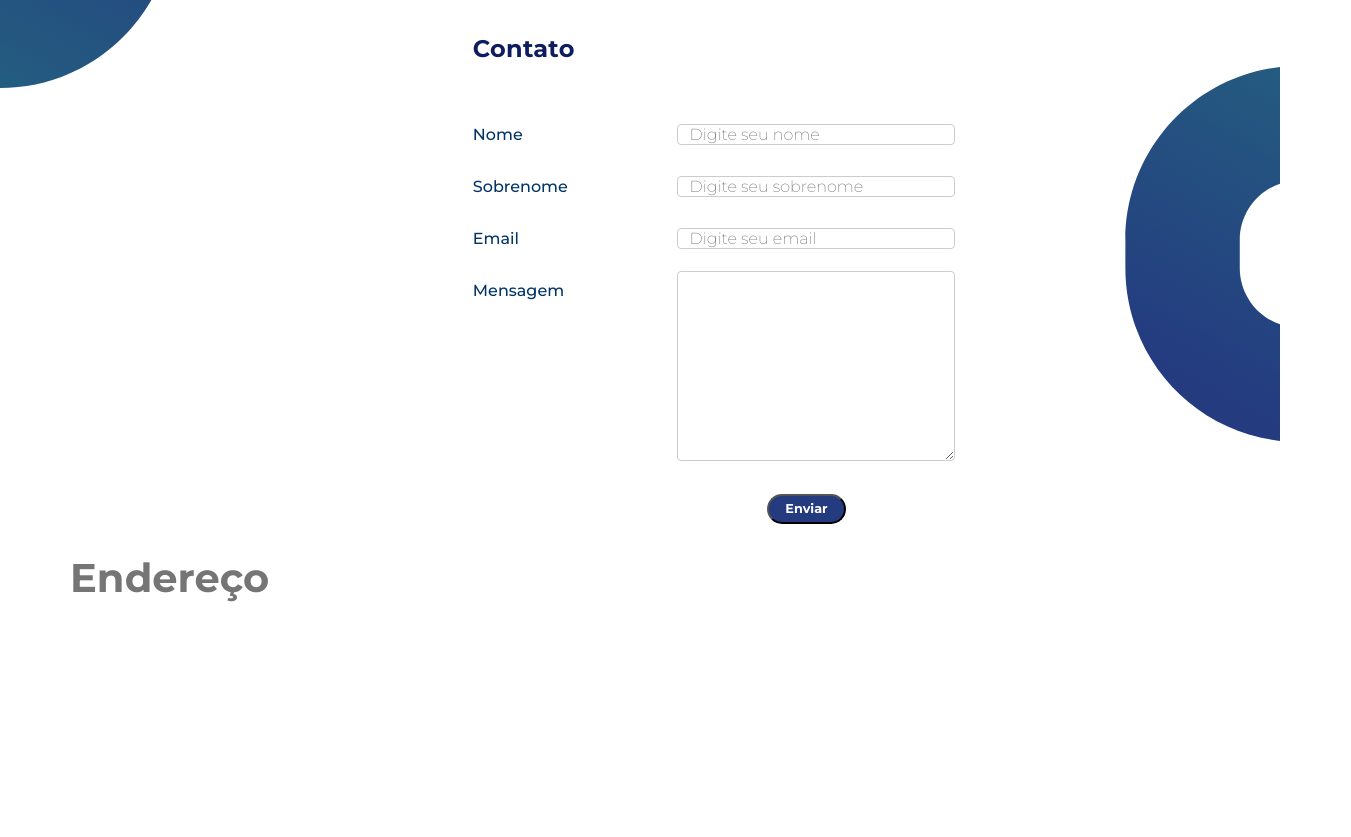
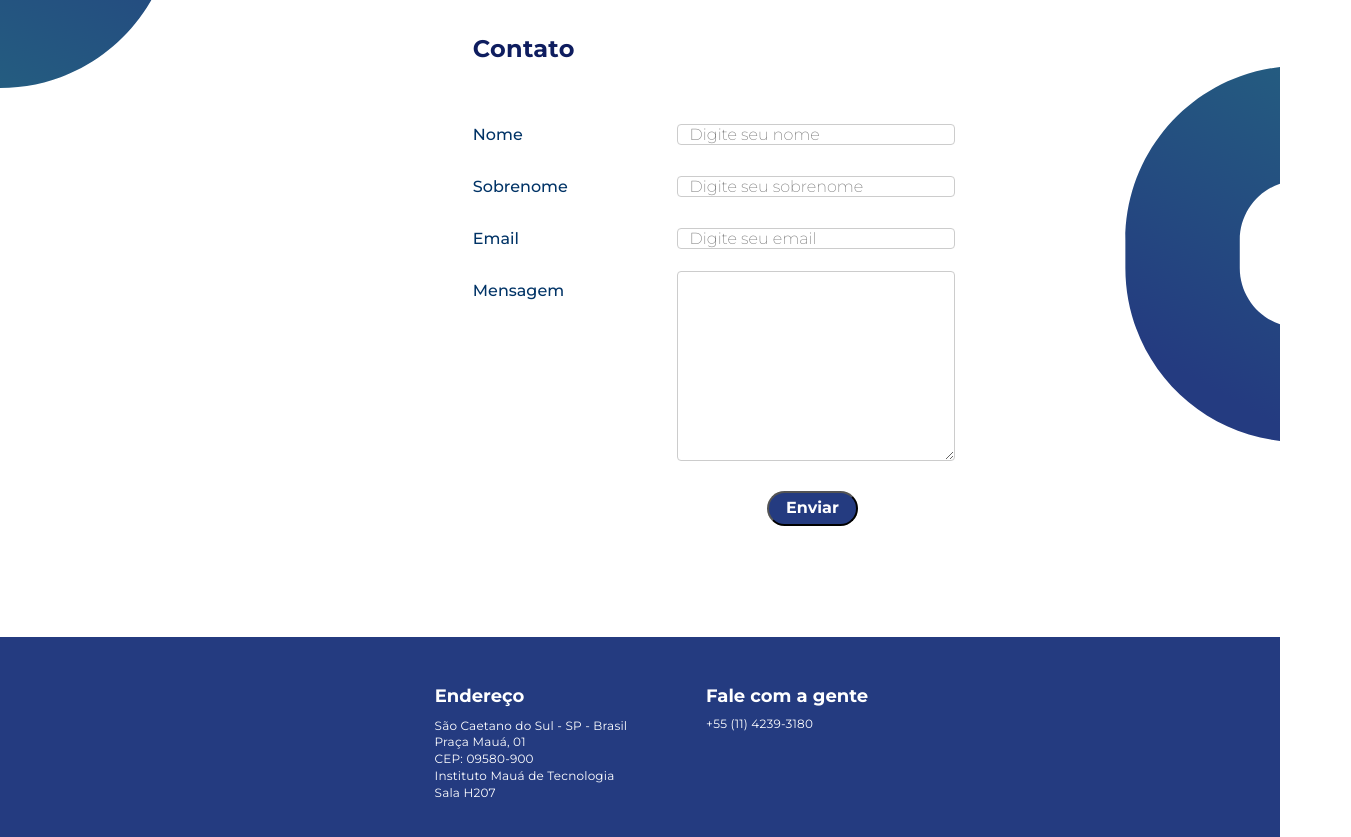
Before and after one commit to marcellobeer/site-mauajr, a plain HTML site: page index.html in a window 1280 px wide. Shown: the part 2974-3811 px from the top of the page, 1351 px wide, since content can reach past the window. Before the commit the page ends 3602 px from the top, so only its background shows below. Drawn offline with Linux system fonts and the light colour scheme.

Commit message:
criacao footer e ajustesna pagina

```diff
--- a/index.html
+++ b/index.html
@@ -201,6 +201,19 @@
                 </div>
             </section>
 
+            <!-- SECTION PARCEIROS -->
+            <!-- <section class="parceiros">
+                <h2> Parceiros </h2>
+
+                <ul>
+                    <li><a href="#">IMT</a></li>
+                    <li><a href="#">Brains DP</a></li>
+                    <li><a href="#">Cia de Talentos</a></li>
+                    <li><a href="#">Village Patentes</a></li>
+                </ul>
+
+            </section> -->
+
             <!-- SECTION FORMULARIO DE CONTATO -->
             <section class="contato">
                 <div class="col span-3-of-4">
@@ -259,10 +272,26 @@
         </section>
     </section>
 
-    <section class="footer">
+    <footer>
         <div class="row">
-            <h1>Endereço</h1>
+            <div class="col span-1-of-2">
+                <h1>Endereço</h1>
+                    <p>
+                        São Caetano do Sul - SP - Brasil <br>
+                        Praça Mauá, 01 <br>
+                        CEP: 09580-900 <br>
+                        Instituto Mauá de Tecnologia <br>
+                        Sala H207
+                    </p>
+            </div>
+
+            <div class="col span-1-of-2 footer-col-2">
+                    <h1>Fale com a gente</h1>
+                    <p>
+                        +55 (11) 4239-3180
+                    </p>
+            </div>
         </div>
-    </section>
+    </footer>
 </body>
 </html>
--- a/resources/css/style.css
+++ b/resources/css/style.css
@@ -10,7 +10,6 @@
 
 html {
     background-color: #fff;
-    color: #757575;
     font-family: 'Montserrat', 'Arial', sans-serif;
     font-size: 20px;
     font-weight: 200;
@@ -285,7 +284,6 @@ nav {
 
 .etapas-metodologia {
     height: 400px;
-    width: 878px;
 }
 
 .etapas-metodologia h1 {
@@ -439,7 +437,21 @@ nav {
     margin-left: -455px;
 }
 
- /* ----------------------------------------- */
+/* ----------------------------------------- */
+/* SECTION PARCEIROS*/
+/* ----------------------------------------- */
+
+/* .parceiros{
+    clear: both;
+}
+.parceiros h2{
+    font-size: 120%;
+    letter-spacing: 0.3px;
+    color: #0e1d5f;
+} */
+
+
+/* ----------------------------------------- */
 /* SECTION FORMULARIO DE CONTATO*/
 /* ----------------------------------------- */
 
@@ -450,6 +462,7 @@ nav {
     letter-spacing: normal;
     text-align: left;
     color: #003366;
+    margin-bottom: 140%;
 }
 .contato h1{
     font-size: 150%;
@@ -484,10 +497,10 @@ textarea{
 }
 
 input[type=submit]{
-    width: 20%;
-    height: 30px;
+    width: 23%;
+    height: 35px;
     padding: 0;
-    font-size: 80%;
+    font-size: 100%;
 }
 
 *:focus{outline: none;}  /*--- takes away blue outline chrome puts in forms ---*/
@@ -501,3 +514,47 @@ input[type=submit]{
  /* ----------------------------------------- */
 /* FOOTER */
 /* ----------------------------------------- */
+
+footer{
+    clear: both;
+    /* bottom:0px; */
+    width:100%;
+    text-align:right;
+    color:#ffffff;
+    height: 200px;
+    background-color: #243b80;
+    padding-top: 2%;
+}
+
+footer h1{
+    font-size: 90%;
+    padding-right: 19%;
+    margin-bottom: 2%;
+}
+
+footer p{
+    font-size: 60%;
+    padding-left: 65%;
+    text-align: left;
+    font-weight: normal;
+    letter-spacing: 0.2px;
+    line-height: 1.4;
+}
+
+/* footer .row div:last-of-type h1{
+    text-align: left;
+} */
+
+/* footer .row div:last-of-type p{
+    padding-left: 0;
+} */
+
+.footer-col-2{
+    padding-left: 5%;
+    text-align: left;
+}
+
+.footer-col-2 p{
+    padding-left: 0;
+
+}
```
